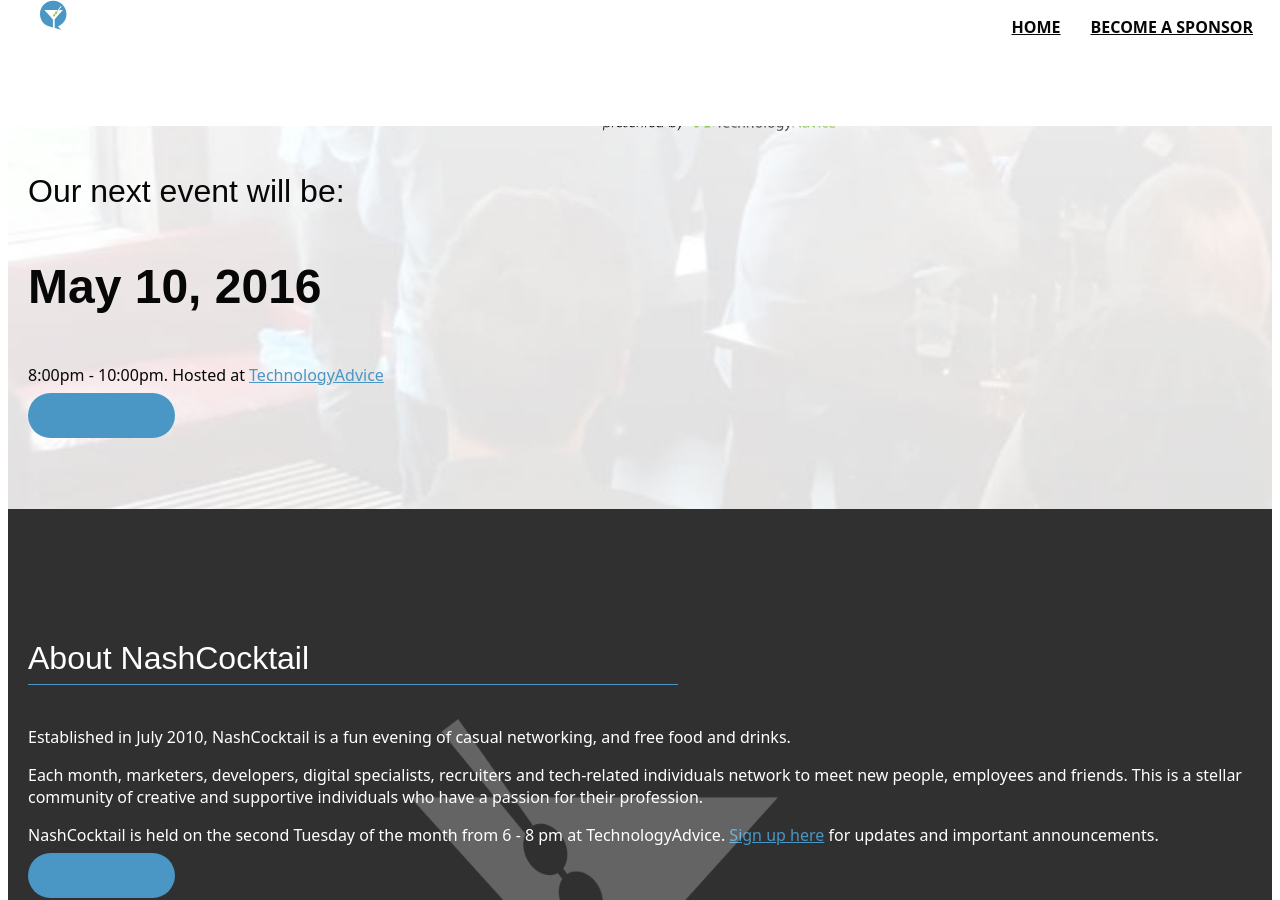
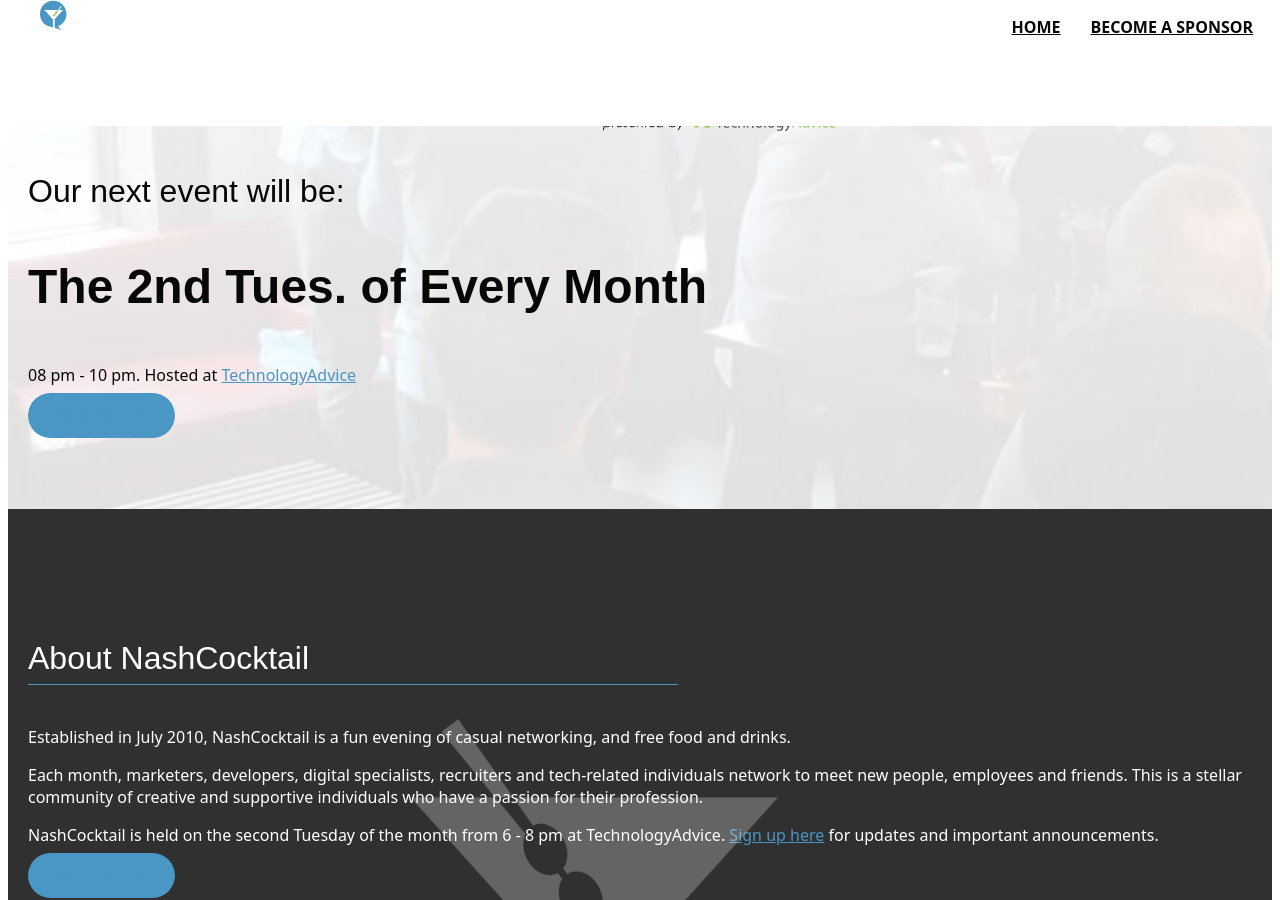
Before and after one commit to TechnologyAdvice/nashcocktail, a Jekyll site: the page built from index.html, in a window 1280 px wide and 900 px high, scrolled down 320 px. Built offline with Jekyll 4.4.1, drawn with Linux system fonts in a browser that asks for light colours.

Commit message:
parse dates for start and end time

```diff
--- a/index.html
+++ b/index.html
@@ -1,8 +1,7 @@
 ---
 layout: default
-next_event_at: 2016-05-10T20:00:00.000Z
-next_event_start_time: '8:00pm'
-next_event_end_time: '10:00pm'
+next_event_starts_at: 2016-05-10T20:00:00.000Z
+next_event_ends_at: 2016-05-10T22:00:00.000Z
 next_event_host: TechnologyAdvice
 next_event_location_map_url: 'https://www.google.com/maps/place/500+Interstate+Blvd+S,+Nashville,+TN+37210/@36.1328003,-86.758762,17z/data=!3m1!4b1!4m2!3m1!1s0x88646609ff279a6f:0xe3c6150815a94d91'
 show_featured_company: true
@@ -26,7 +25,10 @@
         {% else %}
           <p class="h1" id="event-title">The 2nd Tues. of Every Month</p>
         {% endif %}
-        <p>{{ page.next_event_start_time }} - {{ page.next_event_end_time }}. Hosted at <a href="{{ page.next_event_host_path }}" target="_blank">{{ page.next_event_host }}</a></p>
+        <p>
+          {{ page.next_event_starts_at | date: "%I %p" | downcase }} - {{ page.next_event_ends_at | date: "%I %p" | downcase }}.
+          Hosted at <a href="{{ page.next_event_host_path }}" target="_blank">{{ page.next_event_host }}</a>
+        </p>
         <a class="btn btn-primary event-register-link" target="_blank" href="http://www.eventbrite.com/o/technologyadvice-8632648480">
           Register
         </a>
```
